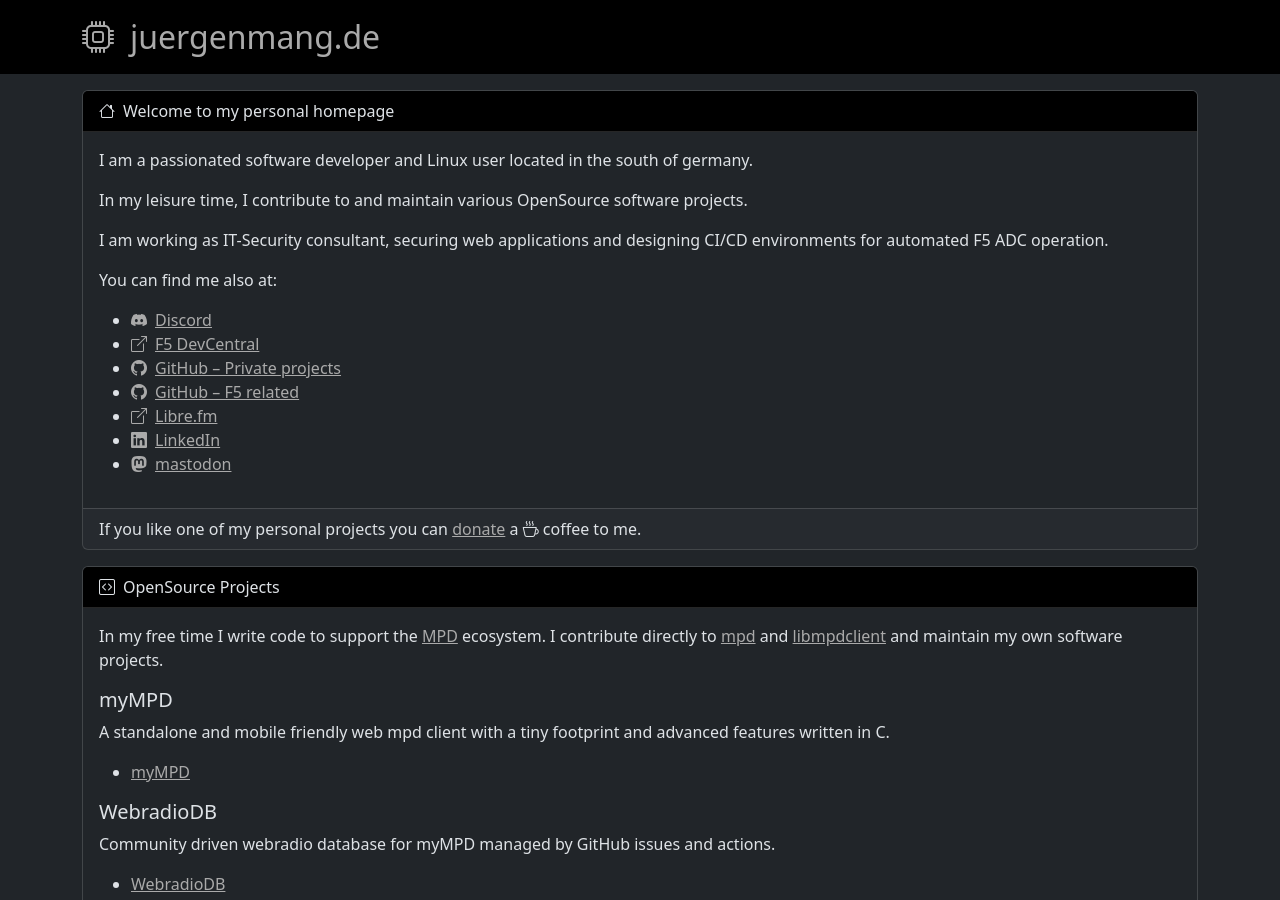
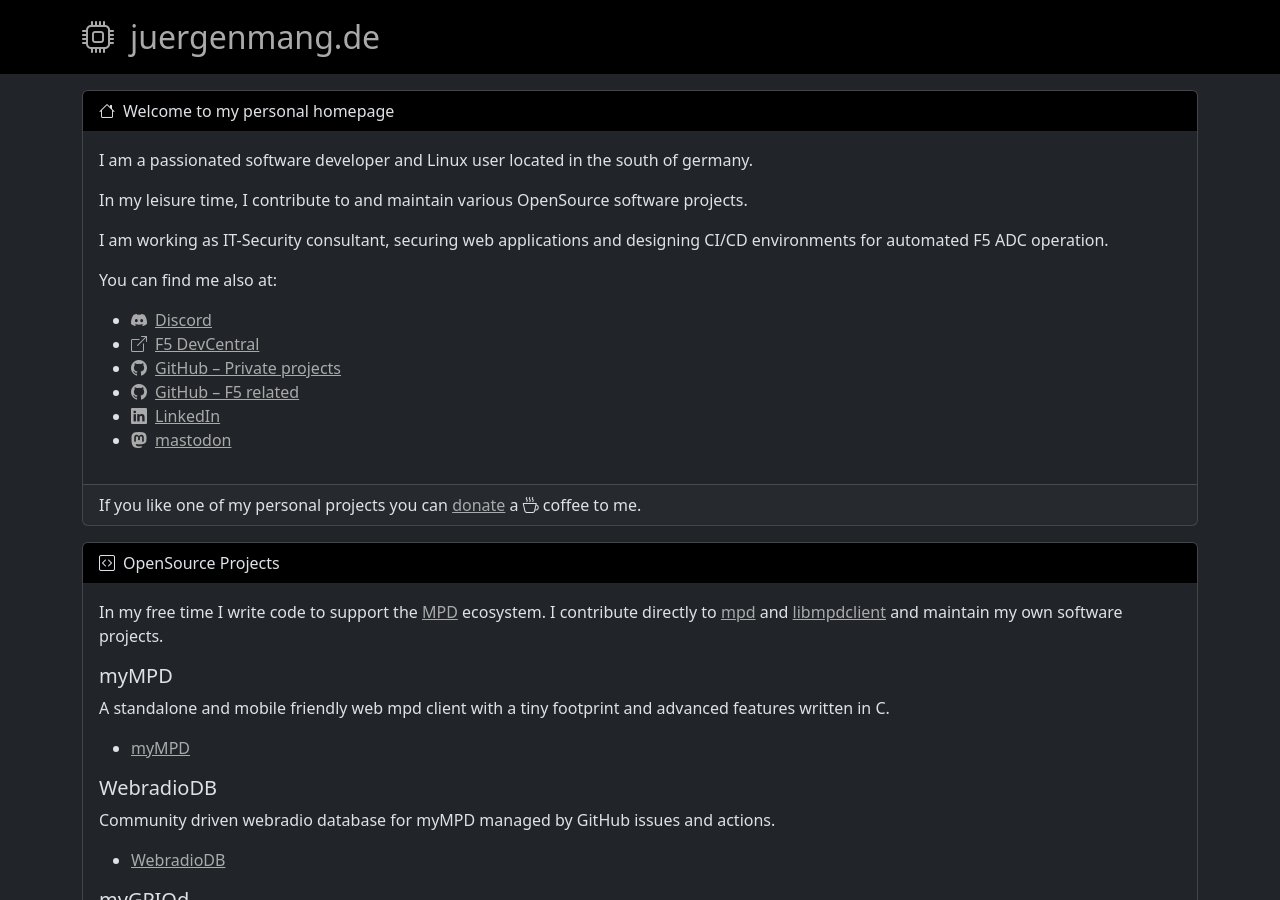
Before and after one commit to jcorporation/jcorporation.github.io, a Jekyll site: the page built from index.md, in a window 1280 px wide and 900 px high. Built offline with Jekyll 4.4.1, drawn with Linux system fonts in a browser that asks for light colours.

Commit message:
Update index.md

```diff
--- a/index.md
+++ b/index.md
@@ -16,7 +16,6 @@ permalink: /
 <li><a href="https://community.f5.com/users/juergen_mang/126518" rel="me"><span class="bi-box-arrow-up-right me-2"></span>F5 DevCentral</a></li>
 <li><a href="https://github.com/jcorporation" rel="me"><span class="bi-github me-2"></span>GitHub &ndash; Private projects</a></li>
 <li><a href="https://github.com/JuergenMang/" rel="me"><span class="bi-github me-2"></span>GitHub &ndash; F5 related</a></li>
-<li><a href="https://libre.fm/user/jcorporation" rel="me"><span class="bi-box-arrow-up-right me-2"></span>Libre.fm</a></li>
 <li><a href="https://www.linkedin.com/in/j%C3%BCrgen-mang-745181b4/" rel="me"><span class="bi-linkedin me-2"></span>LinkedIn</a></li>
 <li><a href="https://mastodon.social/@jcorporation" rel="me"><span class="bi-mastodon me-2"></span>mastodon</a></li>
 </ul>
```
